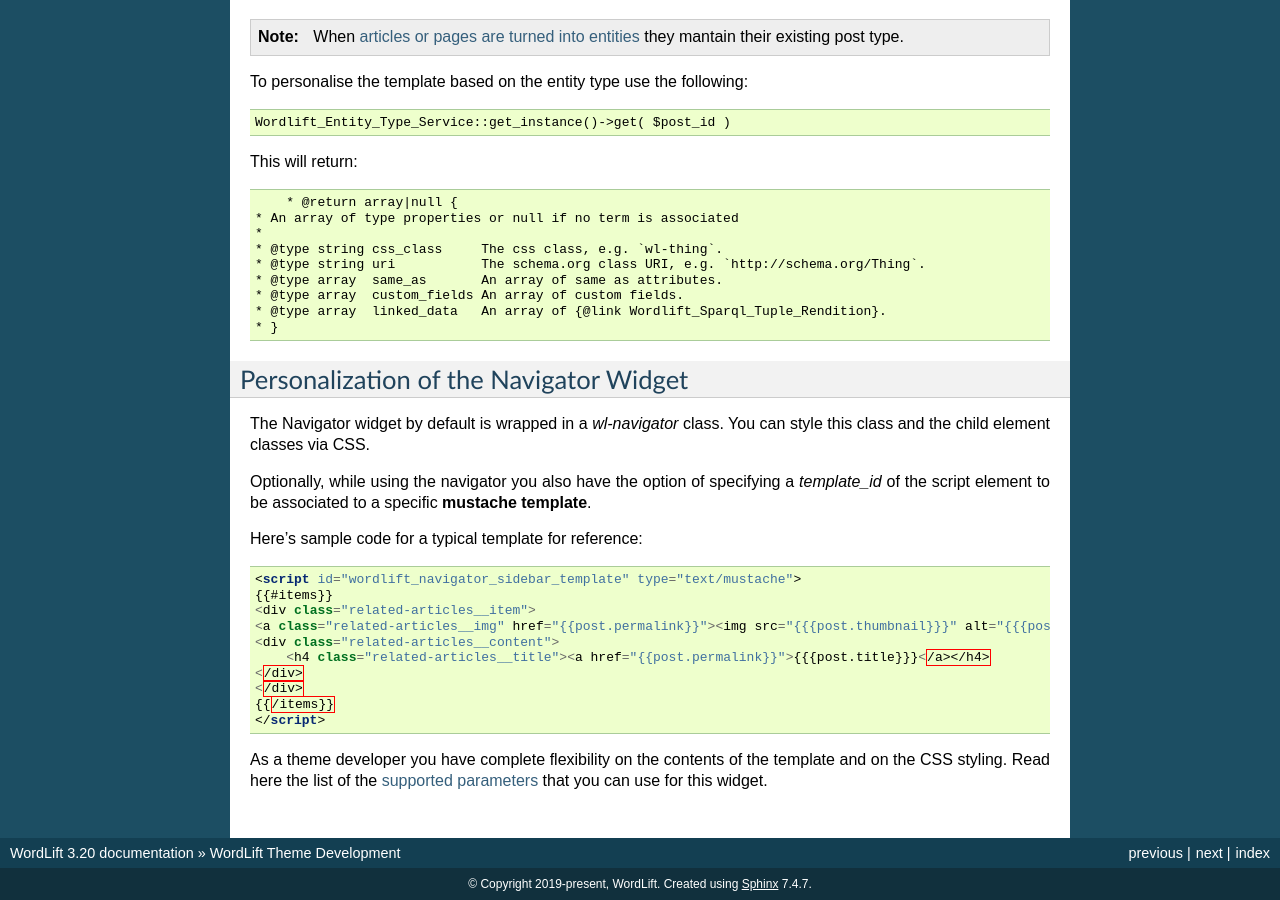
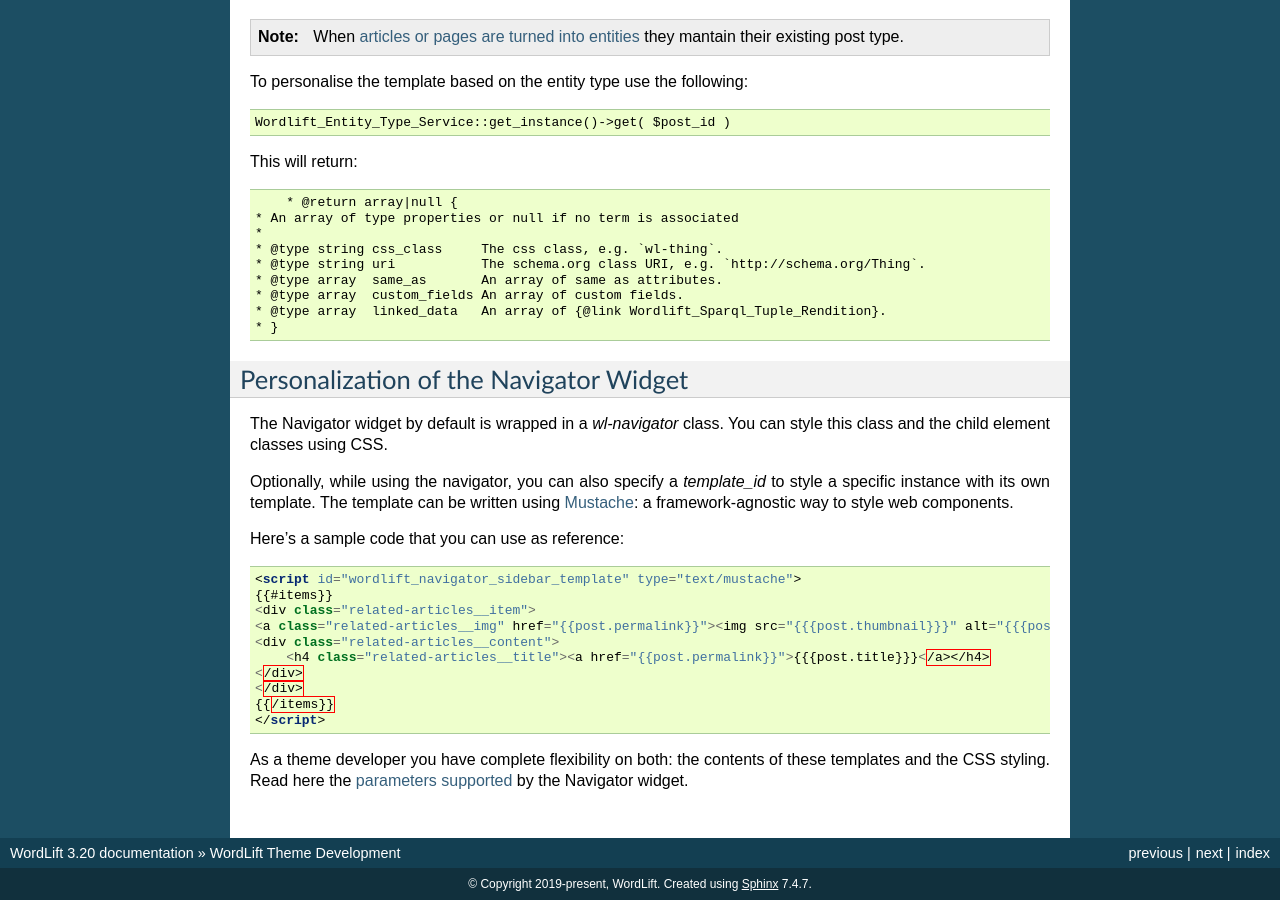
Before and after one commit to insideout10/wordlift-docs, a Sphinx documentation site: the page built from docs/wordlift-theme-development.rst, in a window 1280 px wide and 900 px high, scrolled down 985 px. Built offline with Sphinx 7.4.7, drawn with Linux system fonts in a browser that asks for light colours.

Commit message:
Updating the theme guide

```diff
--- a/docs/discover.rst
+++ b/docs/discover.rst
@@ -170,4 +170,4 @@
 
 Here you can see an example of the `Semantic SEO Glossary <https://wordlift.io/blog/en/glossary>`_.
 
-In the next section, you can read all about the parameters that you can use to personalize each widget via `shortcodes <shortcodes.html>`_.
+In the next section, you can read all about the parameters that you can use to personalize each widget using `shortcodes <shortcodes.html>`_.
--- a/docs/wordlift-theme-development.rst
+++ b/docs/wordlift-theme-development.rst
@@ -69,11 +69,12 @@
 Personalization of the Navigator Widget
 _____________
 
-The Navigator widget by default is wrapped in a `wl-navigator` class. You can style this class and the child element classes via CSS.
+The Navigator widget by default is wrapped in a `wl-navigator` class. You can style this class and the child element classes using CSS.
 
-Optionally, while using the navigator you also have the option of specifying a `template_id` of the script element to be associated to a specific **mustache template**.
+Optionally, while using the navigator, you can also specify a `template_id` to style a specific instance with its own template.
+The template can be written using `Mustache <https://github.com/Mustache/Mustache>`_: a framework-agnostic way to style web components.
 
-Here's sample code for a typical template for reference:
+Here's a sample code that you can use as reference:
 
 .. code-block:: html
 
@@ -88,5 +89,5 @@
     {{/items}}
     </script>
 
-As a theme developer you have complete flexibility on the contents of the template and on the CSS styling.
-Read here the list of the `supported parameters <shortcodes.html#navigator-widget>`_ that you can use for this widget.
+As a theme developer you have complete flexibility on both: the contents of these templates and the CSS styling.
+Read here the `parameters supported <shortcodes.html#navigator-widget>`_ by the Navigator widget.
```
